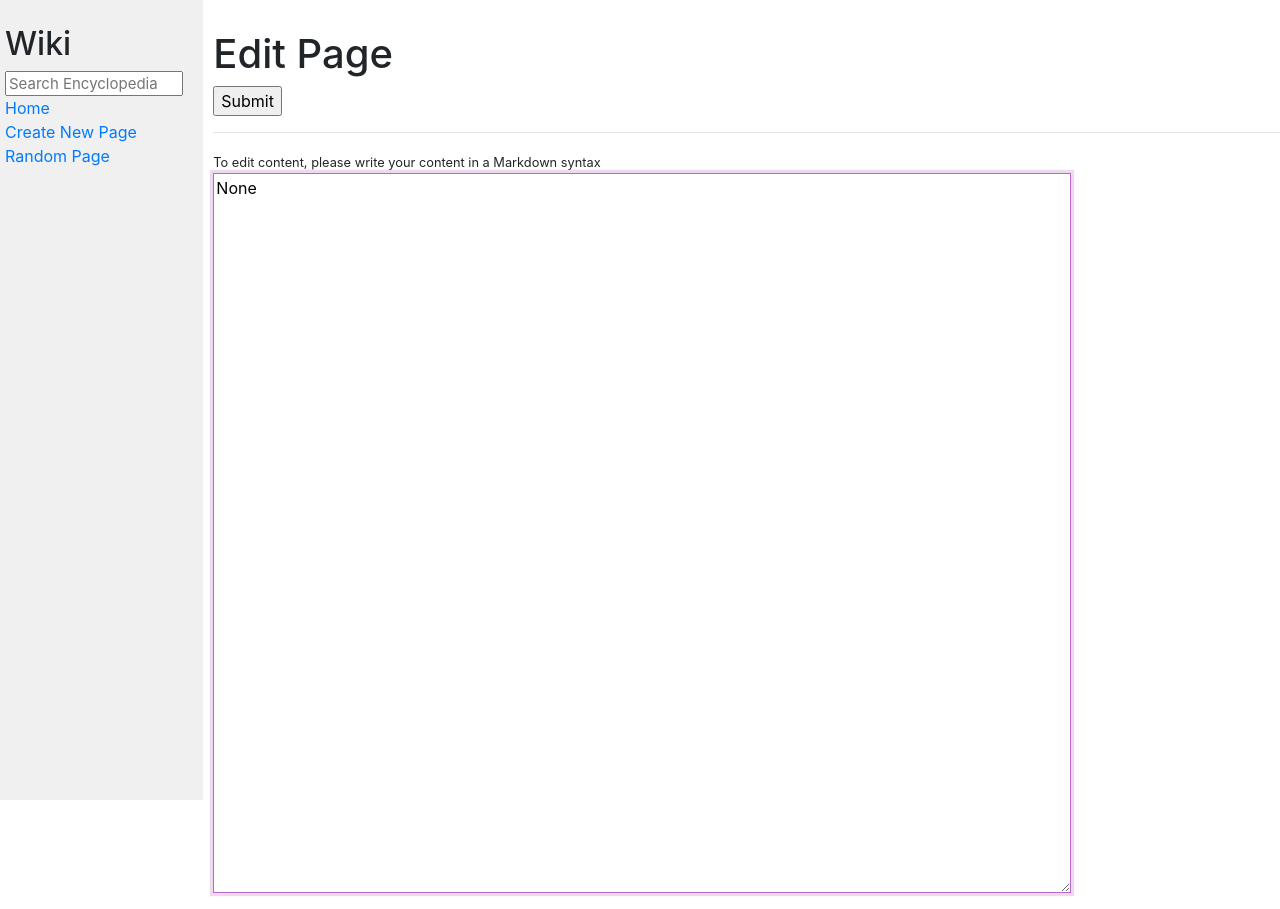
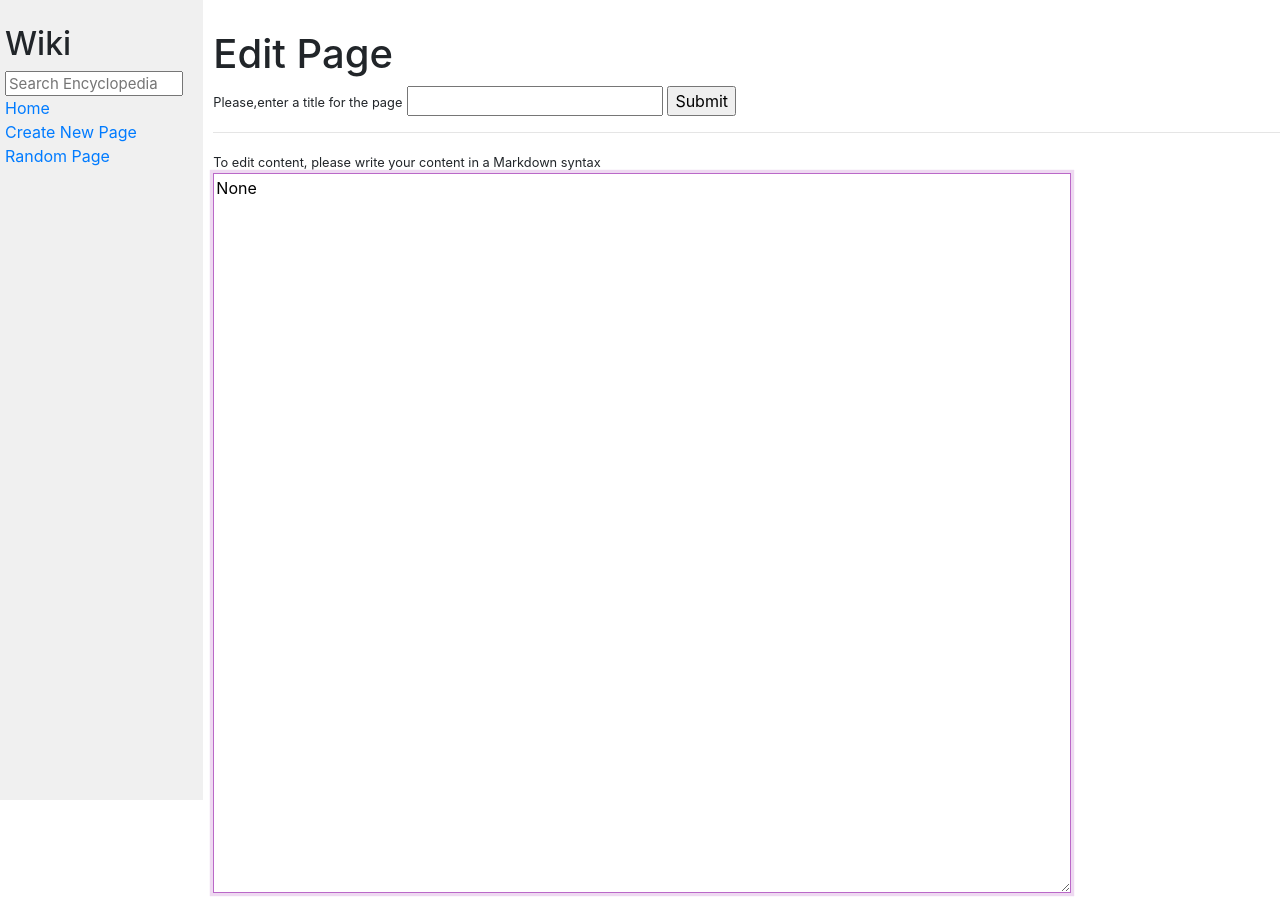
Before and after one commit to CarinaLR/WIKI, a Django app: page /wiki/edit_page in a window 1280 px wide. Run offline with Django 3.2, Linux system fonts and the light colour scheme; some libraries are stand-ins or nearby versions.

Commit message:
edit page render markdown initial textarea

```diff
--- a/encyclopedia/templates/encyclopedia/edit_page.html
+++ b/encyclopedia/templates/encyclopedia/edit_page.html
@@ -8,10 +8,12 @@
     <h1>Edit Page</h1>
     <form method="POST">
         {% csrf_token %}
+    <small>Please,enter a title for the page</small>
+    <input type="text" name="title">
     <input type="submit">
     <hr>
     <small>To edit content, please write your content in a Markdown syntax</small>
-    <textarea name="content">{{ content }} </textarea>
+    <textarea name="content">{{ content }}</textarea>
     </form>
 
 {% endblock %}
--- a/encyclopedia/templates/encyclopedia/entry_page.html
+++ b/encyclopedia/templates/encyclopedia/entry_page.html
@@ -11,6 +11,6 @@
   <p>{{ title| safe }}</p>
 </div>
 
-<a href="{% url 'edit_page' %}">Edit</a>
+<a href="{% url 'edit_page'%}">Edit</a>
 
 {% endblock %}
--- a/encyclopedia/views.py
+++ b/encyclopedia/views.py
@@ -63,9 +63,11 @@ def create(request):
 
 def edit_page(request):
     # Set variables
-    initial = util.get_entry("content")
+    title = request.POST.get("title")
+    print("Text -", title)
+    initial = util.get_entry("text")
     return render(request, "encyclopedia/edit_page.html", {
-        "content": initial
+        "content": util.get_entry(title)
     })
 
 
```
